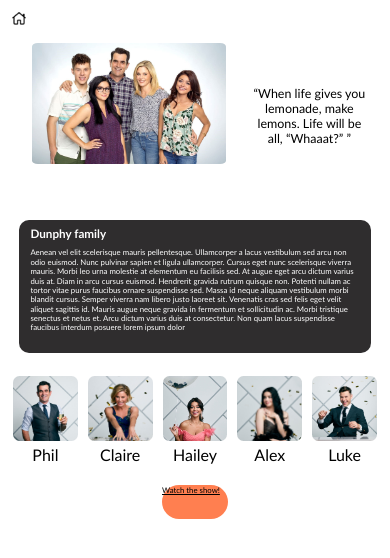
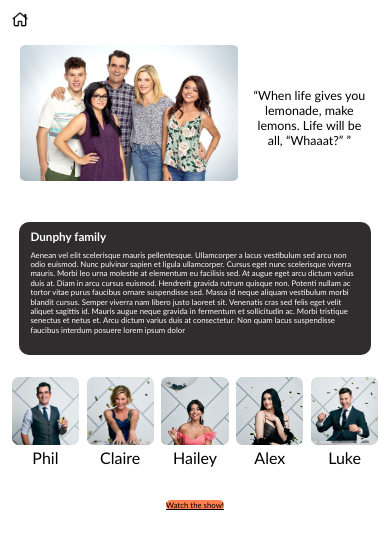
Before and after one commit to jess-rodg/Web-Project1, a plain HTML site: page Project_1/test.html in a window 390 px wide. Drawn offline with Linux system fonts and the light colour scheme.

Commit message:
before putting breakpoints in

```diff
--- a/Project_1/test.css
+++ b/Project_1/test.css
@@ -2,6 +2,14 @@
   box-sizing: border-box;
   font-family:'Gill Sans', 'Gill Sans MT', Calibri, 'Trebuchet MS', sans-serif;
 }
+
+
+
+
+
+
+
+
 
 .container {
   display: grid;
@@ -58,12 +66,6 @@
   text-align: center;
 }
 
-
-
-
-
-
-
 .Header {
   grid-area: Header;
 }
@@ -81,7 +83,7 @@
 
 .person {
   flex: 20%;
-  padding: 5px;
+  padding: 1%;
 }
 
 .person img {
@@ -96,12 +98,16 @@
 
 .Watch {
   grid-area: Watch;
+
   font-size: 2vw;
   background-color: coral;
   margin-bottom: 20%;
   margin-left: 20%;
   margin-right:20%;
   border-radius: 35px;
+  align-self: center;
+  justify-self: center;
+
 }
 
 #watch_link{
--- a/Project_1/test.html
+++ b/Project_1/test.html
@@ -14,7 +14,7 @@
     <div class="Header">
 
         <nav class="homeButton">
-            <a href="index.html"><img src="images/Home_Icon.png" alt="home" width="45%vw"> </a>
+            <a href="index.html"><img src="images/Home_Icon.png" alt="home" width="50%"> </a>
         </nav>
 
     </div>
@@ -22,7 +22,7 @@
     <div class="Family">
 
 
-            <img src="images/dunphyFamily.jpeg" alt="Dunphy Family" width="80%vw" >
+            <img src="images/dunphyFamily.jpeg" alt="Dunphy Family" width="90%" >
 
 
 
@@ -44,30 +44,37 @@
     <div class="Family-members">
 
         <div class="person">
-        <img src="images/Phil.jpeg" alt="Phil" width="100%vw" >
-        <div class="name"><p>Phil</p></div>
+     <div class="Phil">
+        <img src="images/Phil.jpeg" alt="Phil" width="100%" >
+        <p>Phil</p></div>
     </div>
     <div class="person">
-        <img src="images/Claire.jpeg" alt="Claire" width="100%vw" >
-        <div class="name"><p>Claire</p></div>
+        <div class="Claire">
+        <img src="images/Claire.jpeg" alt="Claire" width="100%" >
+        <p>Claire</p></div>
     </div>
     <div class="person">
-        <img src="images/Hailey.jpeg" alt="Hailey" width="100%vw">
-        <div class="name"><p>Hailey</p></div>
+        <div class="Hailey">
+        <img src="images/Hailey.jpeg" alt="Hailey" width="100%">
+        <p>Hailey</p></div>
     </div>
     <div class="person">
-        <img src="images/Alex.jpg" alt="Alex" width="100%vw" >
-        <div class="name"><p>Alex</p></div>
+        <div class="Alex">
+        <img src="images/Alex.jpg" alt="Alex" width="100%" >
+        <p>Alex</p></div>
     </div>
     <div class="person">
-        <img src="images/Luke.jpeg" alt="Luke" width="100%vw">
-        <div class="name"><p>Luke</p></div>
+        <div class="Luke"></div>
+        <img src="images/Luke.jpeg" alt="Luke" width="100%">
+        <p>Luke</p></div>
     </div>
-    </div>
+
 
     <div class="Watch">
 
-        <a id="watch_link" href="watch_page.html">Watch the show!</a>
+            <a  id="watch_link" href="watch_page.html">Watch the show!</a>
+
+
 
     </div>
 
```
